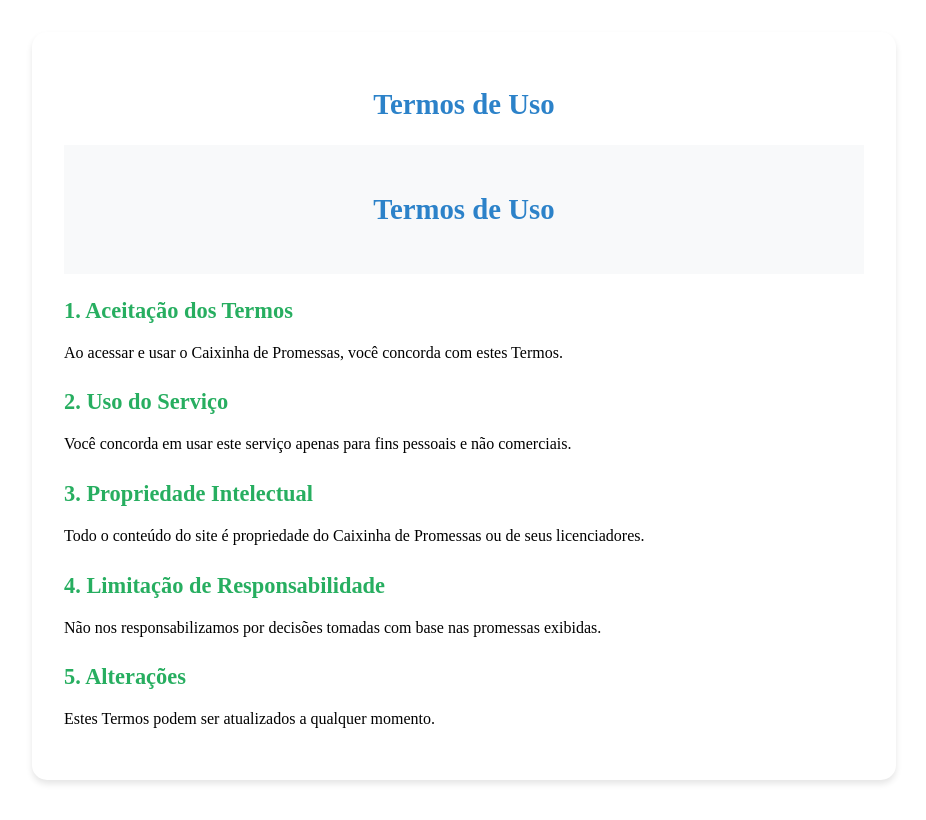
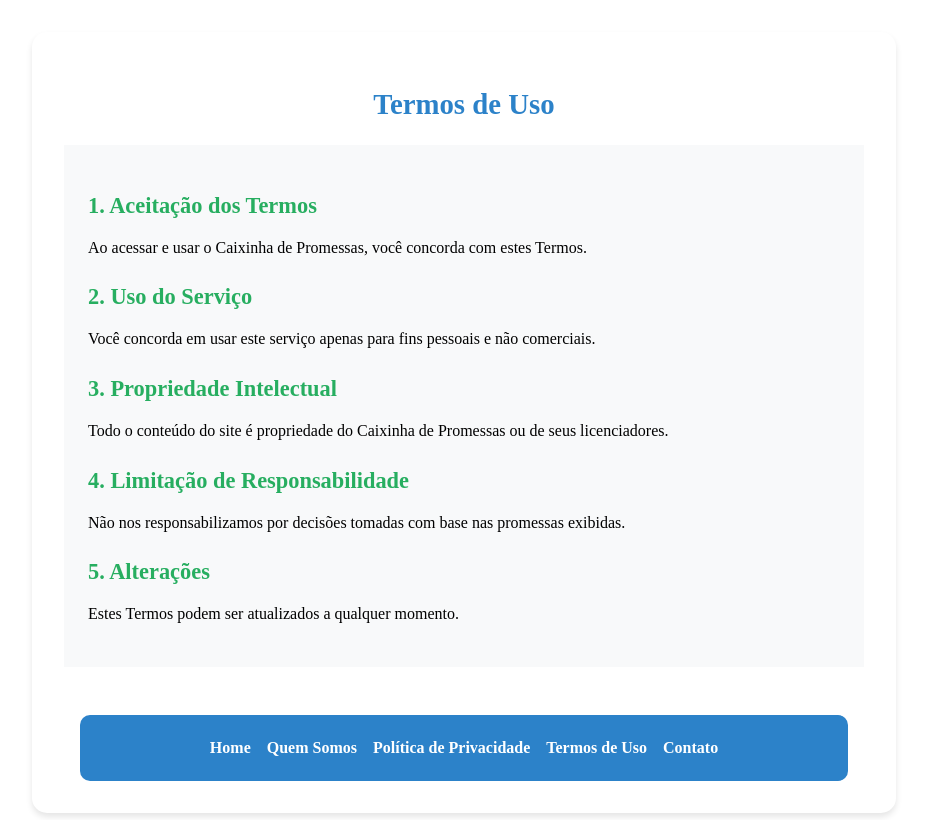
Before and after one commit to Vlaneves/caixinha-promessas, a Flask app: page /termos-uso in a window 1280 px wide. Shown: the top 820 px of the page, without its empty margins (176-1102 px from the left). Run offline with Flask 3, Linux system fonts and the light colour scheme.

Commit message:
Update termos-uso.html

```diff
--- a/templates/termos-uso.html
+++ b/templates/termos-uso.html
@@ -4,9 +4,6 @@
 <div class="content-page">
     <h2>Termos de Uso</h2>
         <div class="card" style="background-color: #f8f9fa; padding: 1.5rem;">
-        <h2>Termos de Uso</h2>
-    </div>
-
     <div class="card" data-color="verde">
         <h3>1. Aceitação dos Termos</h3>
         <p>Ao acessar e usar o Caixinha de Promessas, você concorda com estes Termos.</p>
```
